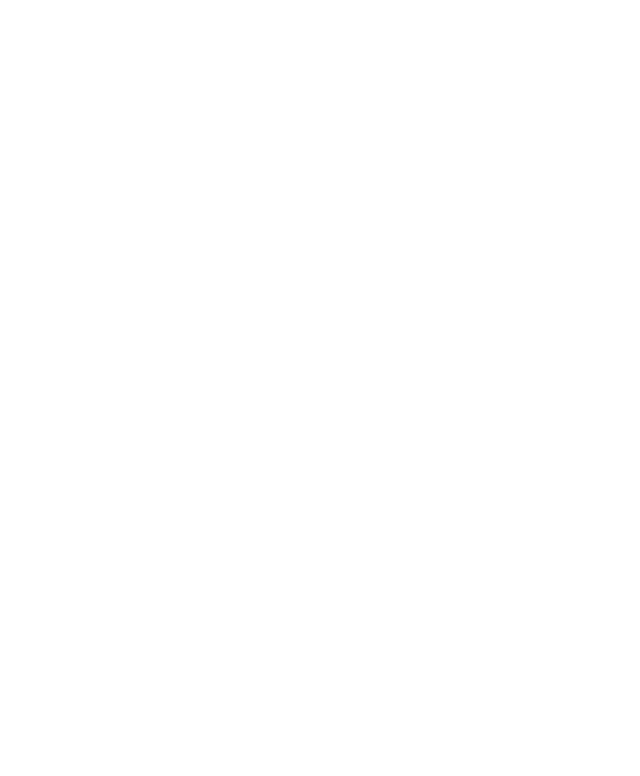
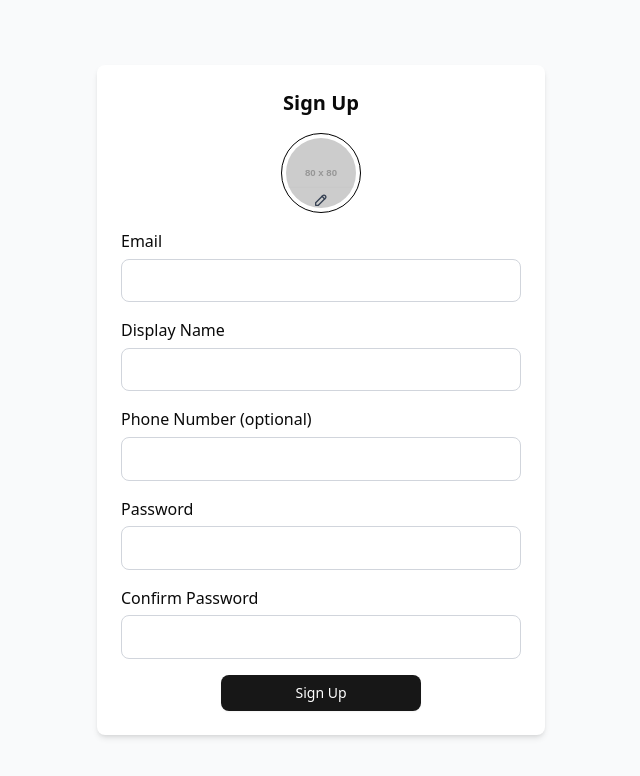
Before and after one commit to Abijith1997/HabitTracker, a React (Vite) app: page /HabitTracker/signup in a window 1280 px wide. Before the commit this address had no page. Shown: the top 776 px of the page, without its empty margins (319-959 px from the left). Built offline with nearby package versions, Linux system fonts and the light colour scheme.

Commit message:
Signup Functionality using email

```diff
--- a/src/App.tsx
+++ b/src/App.tsx
@@ -5,6 +5,7 @@
 import type { User } from "@supabase/supabase-js";
 import { Login } from "./App/Login/Login";
 import { Route, BrowserRouter as Router, Routes } from "react-router-dom";
+import { SignUp } from "./App/Login/SignUp";
 
 function App() {
   const [user, setUser] = useState<User | null>(null);
@@ -31,6 +32,7 @@
         <Routes>
           <Route path="/" element={user ? <Home user={user} /> : <Login />} />
           <Route path="/login" element={<Login />} />
+          <Route path="/signup" element={<SignUp />} />
         </Routes>
       </Router>
     </>
--- a/src/App/Login/Login.tsx
+++ b/src/App/Login/Login.tsx
@@ -1,6 +1,6 @@
-import { Button } from "@heroui/react";
 import { IconBrandGoogleFilled } from "@tabler/icons-react";
 import { supabase } from "../../supabaseClient";
+import { Button } from "../../Components/ui/button";
 
 export const Login = () => {
   const signInWithGoogle = async () => {
@@ -27,6 +27,11 @@
       console.log("User signed in succesfully with Google.");
     }
   };
+
+  const createNew = () => {
+    window.location.href = "/HabitTracker/signup";
+  };
+
   return (
     <div className="h-screen w-screen bg-[var(--background)] flex items-center justify-center">
       <div className="items-center justify-center sm:justify-start sm:max-h-[600px] max-w-[450px] bg-gray-400 h-full w-full sm:rounded-md sm:rounded-0 shadow-lg flex flex-col text-black sm:items-start p-10 gap-5">
@@ -57,8 +62,7 @@
         </div>
         <div className="flex items-center justify-center w-full">
           <Button
-            variant="solid"
-            className="w-auto h-10 flex items-center justify-center gap-2 text-white rounded-md "
+            className="w-auto h-10 flex items-center justify-center gap-2 text-white rounded-md cursor-pointer"
             color="primary"
           >
             Login
@@ -72,7 +76,11 @@
         <div className="new w-full flex items-center justify-center">
           <span className="">
             New to the app?{" "}
-            <Button className="text-center flex items-center justify-center">
+            <Button
+              className="text-center flex items-center justify-center rounded-md hover:shadow-md hover:scale-101 cursor-pointer transition-all duration-150 ease-in-out"
+              color="primary"
+              onClick={createNew}
+            >
               Create an account
             </Button>
           </span>
@@ -85,11 +93,10 @@
         <div className="google-button w-full flex items-center justify-center">
           <Button
             onClick={onGoogleSignIn}
-            variant="solid"
             color="default"
-            className="w-auto h-10 flex items-center justify-center gap-2"
+            className="w-auto h-10 flex items-center justify-center gap-2 cursor-pointer"
           >
-            <IconBrandGoogleFilled size={24} color="black" />
+            <IconBrandGoogleFilled size={24} color="white" />
           </Button>
         </div>
       </div>
--- /dev/null
+++ b/src/App/Login/SignUp.tsx
@@ -0,0 +1,190 @@
+import { IconPencil } from "@tabler/icons-react";
+import { useRef, useState } from "react";
+import { Button } from "../../Components/ui/button";
+import { supabase } from "../../supabaseClient";
+
+export interface SignUpFormValues {
+  email: string;
+  password: string;
+  displayName: string;
+  confirmPassword: string;
+}
+
+export const SignUp = () => {
+  const [imageUrl, setImageUrl] = useState<string | null>(null);
+  const fileInputRef = useRef<HTMLInputElement>(null);
+
+  const [formData, setFormData] = useState({
+    email: "",
+    displayName: "",
+    phone: "",
+    password: "",
+    confirmPassword: "",
+    profilePicture: null as File | null,
+  });
+
+  const handleImageChange = (e: React.ChangeEvent<HTMLInputElement>) => {
+    const file = e.target.files?.[0] ?? null;
+    if (file) {
+      const url = URL.createObjectURL(file);
+      setImageUrl(url);
+      setFormData((prev) => ({ ...prev, profilePicture: file }));
+    }
+  };
+
+  const triggerFileSelect = () => {
+    fileInputRef.current?.click();
+  };
+
+  const handleChange = (e: React.ChangeEvent<HTMLInputElement>) => {
+    const { name, value } = e.target;
+    setFormData((prev) => ({
+      ...prev,
+      [name]: value,
+    }));
+  };
+
+  const handleSubmit = async (e: React.FormEvent<HTMLFormElement>) => {
+    e.preventDefault();
+
+    if (formData.password !== formData.confirmPassword) {
+      alert("Passwords do not match");
+      return;
+    }
+
+    try {
+      const { data, error } = await supabase.auth.signUp({
+        email: formData.email,
+        password: formData.password,
+        options: {
+          emailRedirectTo: "/HabitTracker",
+        },
+      });
+
+      if (error) {
+        console.error("Error signing up:", error.message);
+        alert(error.message);
+        return;
+      }
+
+      if (data.user) {
+        console.log("User signed up successfully:", data.user);
+
+        alert("Sign up successful! Please check your email to confirm.");
+      }
+    } catch (error) {
+      console.error("Error signing up user:", (error as Error).message);
+      alert("Sign up failed: " + (error as Error).message);
+    }
+  };
+
+  return (
+    <div className="flex items-center justify-center w-screen h-screen bg-gray-50">
+      <form
+        onSubmit={handleSubmit}
+        className="bg-white p-6 rounded-md shadow-md w-full max-w-md space-y-4"
+      >
+        <h2 className="text-xl font-semibold text-center">Sign Up</h2>
+
+        {/* Profile Picture */}
+        <div className="flex w-full items-center justify-center">
+          <div
+            className="relative h-20 w-20 p-1 rounded-full border border-black overflow-hidden cursor-pointer flex items-center justify-center"
+            onClick={triggerFileSelect}
+          >
+            <img
+              src={imageUrl || "https://via.placeholder.com/80"}
+              alt="Profile"
+              className="object-cover h-full w-full rounded-full"
+            />
+            <div className="absolute bottom-0 right-0 w-full flex items-center justify-center p-1 shadow-sm hover:bg-gray-100 ">
+              <IconPencil size={16} className="text-gray-700" />
+            </div>
+            <input
+              type="file"
+              name="profilePicture"
+              accept="image/*"
+              ref={fileInputRef}
+              onChange={handleImageChange}
+              className="hidden"
+            />
+          </div>
+        </div>
+
+        {/* Email */}
+        <div className="flex flex-col items-start">
+          <label className="mb-1 font-medium w-full text-left">Email</label>
+          <input
+            type="email"
+            name="email"
+            required
+            value={formData.email}
+            onChange={handleChange}
+            className="border border-gray-300 p-2 rounded-md w-full"
+          />
+        </div>
+
+        {/* Display Name */}
+        <div className="flex flex-col">
+          <label className="mb-1 font-medium text-left">Display Name</label>
+          <input
+            type="text"
+            name="displayName"
+            required
+            value={formData.displayName}
+            onChange={handleChange}
+            className="border border-gray-300 p-2 rounded-md"
+          />
+        </div>
+
+        {/* Phone Number (optional) */}
+        <div className="flex flex-col">
+          <label className="mb-1 font-medium text-left">
+            Phone Number (optional)
+          </label>
+          <input
+            type="tel"
+            name="phone"
+            value={formData.phone}
+            onChange={handleChange}
+            className="border border-gray-300 p-2 rounded-md"
+          />
+        </div>
+
+        {/* Password */}
+        <div className="flex flex-col ">
+          <label className="mb-1 font-medium text-left">Password</label>
+          <input
+            type="password"
+            name="password"
+            required
+            value={formData.password}
+            onChange={handleChange}
+            className="border border-gray-300 p-2 rounded-md"
+          />
+        </div>
+
+        {/* Confirm Password */}
+        <div className="flex flex-col">
+          <label className="mb-1 font-medium text-left">Confirm Password</label>
+          <input
+            type="password"
+            name="confirmPassword"
+            required
+            value={formData.confirmPassword}
+            onChange={handleChange}
+            className="border border-gray-300 p-2 rounded-md"
+          />
+        </div>
+
+        <Button
+          type="submit"
+          className="w-[50%]  text-white py-2 rounded-md transition-all duration-150 ease-in-out cursor-pointer"
+          variant={"default"}
+        >
+          Sign Up
+        </Button>
+      </form>
+    </div>
+  );
+};
```
